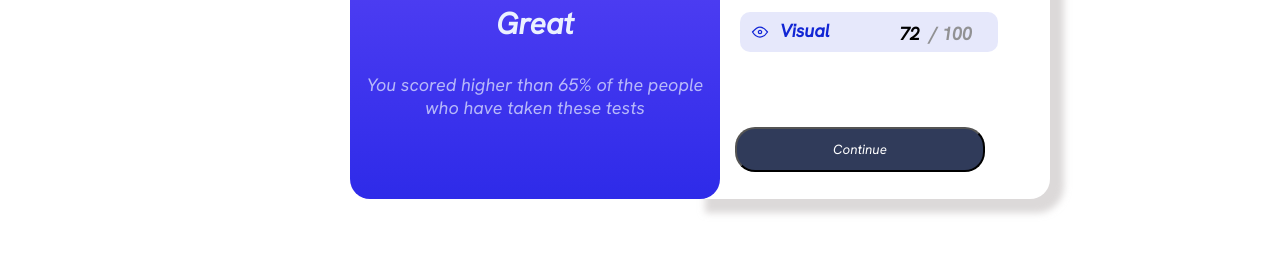
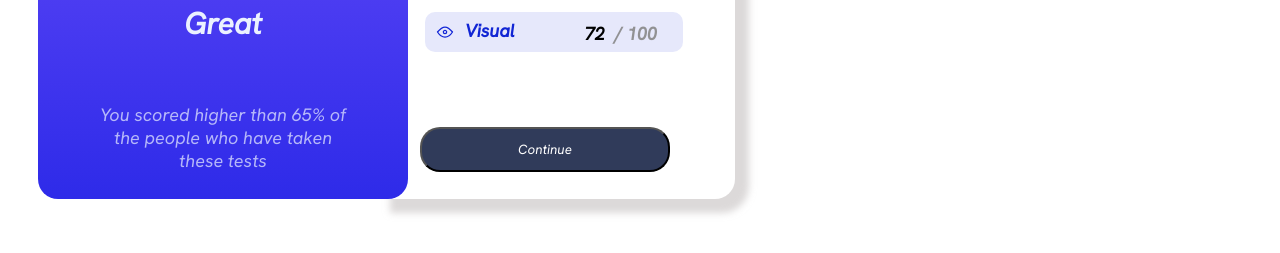
Before and after one commit to aboone2000/Result-Summary, a plain HTML site: page index.html in a window 1280 px wide. Shown: the part 319-572 px from the top of the page. Drawn offline with Linux system fonts and the light colour scheme.

Commit message:
Updated HTML and CSS

```diff
--- a/index.css
+++ b/index.css
@@ -8,11 +8,8 @@ body{
 }
 
 
-.card-holder{
 
-   position: absolute;
-   left: 350px;
-}
+
 
 
 .card{
@@ -23,7 +20,7 @@ body{
     float: left;
     margin: 0 auto;
     padding-bottom: 60px;
-    position: absolute;
+    position:sticky;
     z-index: 2;
 
 
@@ -35,7 +32,6 @@ body{
     color: hsl(221, 100%, 96%);
     font-weight: 800;
 }
-
 
 
 
@@ -83,6 +79,11 @@ bottom: 30px;
     color:hsla(221, 100%, 96%, 0.7 );
     font-weight: 500;
     text-align: center;
+   padding: 55px;
+   position: relative;
+   bottom: 25px;
+
+
 }
 
 
@@ -98,7 +99,8 @@ bottom: 30px;
     width: 345px;
     height: 450px;
     position: absolute;
-    left:355px ;
+
+    left:390px ;
 
 
 }
```
